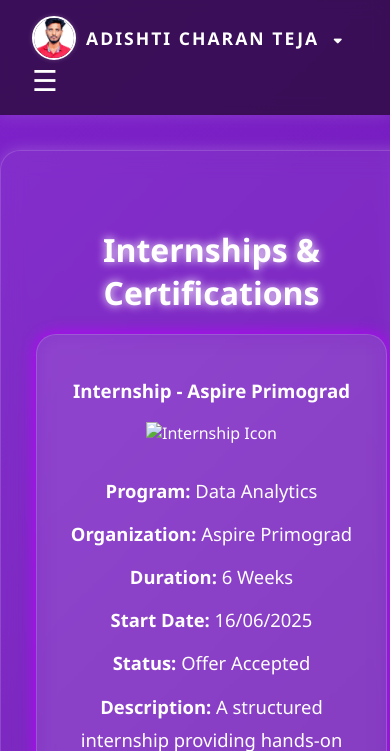
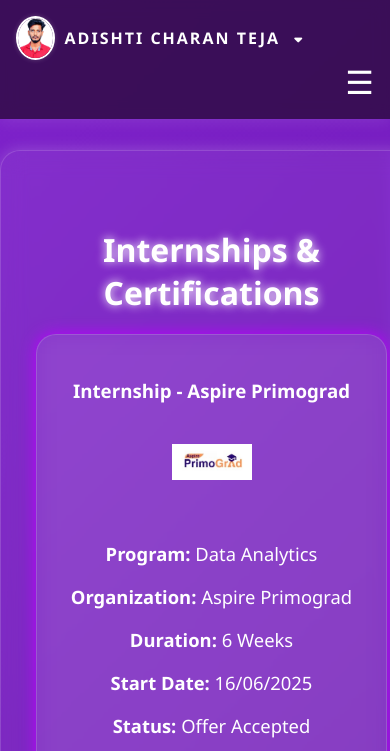
Before and after one commit to imcharan3/my-django-portfolio, a Django app: page /internships/ in a window 390 px wide. Shown: the top 751 px of the page. Run offline with Django 5.2, Linux system fonts and the light colour scheme.

Commit message:
Updated resume and frontend layout for mobile & desktop

```diff
--- a/main/static/main/css/styles.css
+++ b/main/static/main/css/styles.css
@@ -6,6 +6,7 @@
     background-size: 400% 400%;
     animation: gradientShift 15s ease infinite;
     color: #ffffff;
+    padding-top: 90px; /* Adjusted to match your .navbar height */
     overflow-x: hidden;
     display: flex;
     flex-direction: column;
@@ -337,24 +338,33 @@
 }
 @media screen and (max-width: 768px) {
   .logo-dropdown {
-        width: 100%;
+      position: relative;
+      width: auto;
+      z-index: 999;
   }
 
   .dropdown-menu {
-        position: static;
-        transform: none;
-        visibility: visible;
-        opacity: 1;
-        margin-top: 10px;
+      position: absolute;
+      top: 100%;
+      left: 0;
+      right: auto;
       background: rgba(43, 10, 61, 0.95);
+      padding: 10px 15px;
       border-radius: 10px;
-        padding: 10px 15px;
+      display: none;
+      z-index: 9999;
+      box-shadow: 0 0 10px #00000055;
   }
 
-    .logo-dropdown:hover .dropdown-menu {
-        transform: none;
+  .dropdown-menu.show {
+      display: block;
+  }
+
+  .logo-text {
+      cursor: pointer;
   }
 }
+
 
 .dropdown-menu li {
     padding: 10px 20px;
@@ -642,30 +652,95 @@
   z-index: 10;
 }
 /* === FIX: Desktop hover for dropdown menu === */
-@media (min-width: 769px) {
-  .logo-dropdown:hover .dropdown-menu {
-    opacity: 1;
-    visibility: visible;
-    transform: translateY(0);
+/* === Mobile Fix Overrides === */
+/* === Final Mobile Dropdown Fix === */
+@media screen and (max-width: 768px) {
+  .navbar {
+    flex-direction: column;
+    align-items: flex-start;
+    padding: 1rem;
   }
 
-  .logo-dropdown:hover .dropdown-indicator {
-    transform: rotate(180deg);
-  }
+  .menu-toggle {
+    display: block;
+    align-self: flex-end;
+    font-size: 2rem;
+    cursor: pointer;
+    background: none;
+    border: none;
+    color: white;
   }
 
-/* === FIX: Mobile click-to-toggle support === */
-@media screen and (max-width: 768px) {
+  .nav-links {
+    display: none;
+    flex-direction: column;
+    position: absolute;
+    top: 100%;
+    right: 0;
+    background: rgba(43, 10, 61, 0.95);
+    width: 100%;
+    padding: 10px 20px;
+    border-radius: 0 0 12px 12px;
+    box-shadow: 0 10px 20px rgba(0,0,0,0.4);
+    z-index: 999;
+  }
+
+  .nav-links.active {
+    display: flex;
+  }
+
+  .nav-links li {
+    width: 100%;
+    text-align: left;
+    margin: 10px 0;
+  }
+
+  .logo-dropdown {
+    width: 100%;
+  }
+
+  .logo-text {
+    display: block;
+    width: 100%;
+    font-size: 1rem;
+    text-align: left;
+    cursor: pointer;
+  }
+
   .dropdown-menu {
     display: none;
+    position: relative;
+    background: rgba(43, 10, 61, 0.95);
+    margin-top: 10px;
+    padding: 10px 20px;
+    border-radius: 10px;
+    box-shadow: 0 0 12px rgba(255, 255, 255, 0.2);
+    width: 100%;
+    z-index: 998;
   }
 
   .dropdown-menu.show {
     display: block;
   }
+
+  .dropdown-menu li {
+    margin: 8px 0;
   }
 
-/* === FIX: Ensure content isn't hidden under navbar === */
+  .dropdown-menu li a {
+    color: white;
+    font-size: 1rem;
+    text-decoration: none;
+    display: block;
+  }
+
+  .dropdown-menu li a:hover {
+    background-color: #bb00ff;
+    border-radius: 6px;
+    padding: 5px;
+  }
+
   body {
-  padding-top: 90px; /* Adjusted to match your .navbar height */
+    padding-top: 90px;
   }
+}
--- a/main/templates/main/internships.html
+++ b/main/templates/main/internships.html
@@ -8,7 +8,7 @@
   <!-- 🔹 INTERNSHIP CONTAINER -->
   <div class="internship-card">
     <h3>Internship - Aspire Primograd</h3>
-    <img src="/static/main/img/data_analytics_internship.png" alt="Internship Icon" class="internship-img">
+    <img src="/static/main/img/primograd_logo.jpg" alt="Internship Icon" class="internship-img">
     <p><strong>Program:</strong> Data Analytics</p>
     <p><strong>Organization:</strong> Aspire Primograd</p>
     <p><strong>Duration:</strong> 6 Weeks</p>
```
Also changed, not shown: main/templates/main/base.html (+4 -9 lines), main/static/main/img/primograd_logo.jpg (added). Lines whose indentation alone changed are shown as unchanged.
